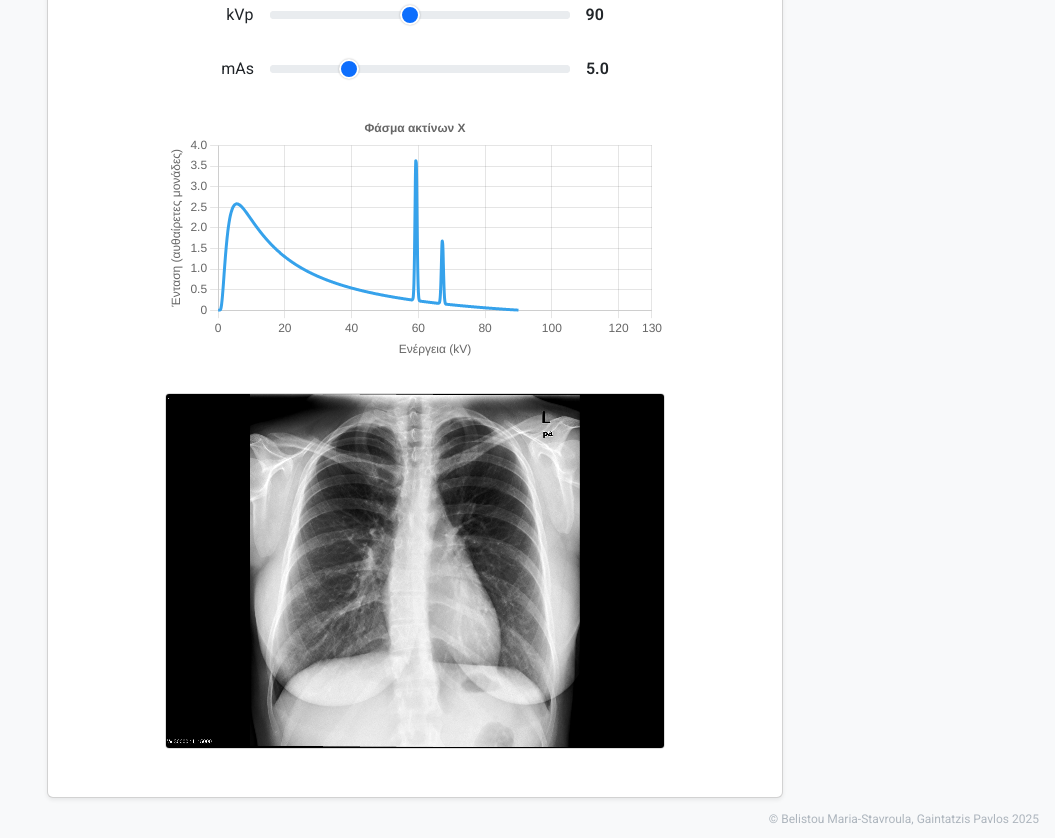
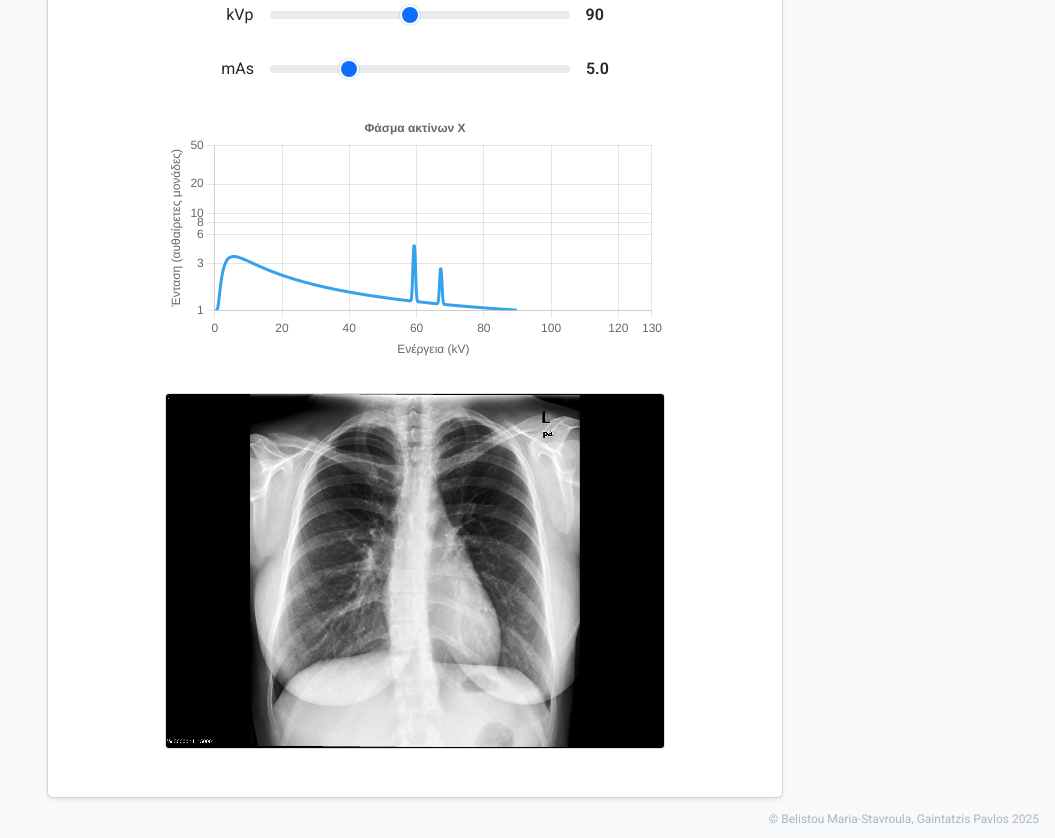
Before and after one commit to paulgai/x-ray-spectrum, a plain HTML site: page index.html in a window 1280 px wide. Shown: the part 86-924 px from the top of the page, without its empty margins (225-1280 px from the left). Drawn offline with nearby package versions, Linux system fonts and the light colour scheme.

Commit message:
Update index.html

```diff
--- a/index.html
+++ b/index.html
@@ -246,7 +246,7 @@
               ((kb * 0.1 * mas * (kvp - 67.2)) / 67.2) *
               Math.exp(-a / 67.2) *
               Math.exp(-((x - 67.2) ** 2) / (2 * s * s));
-            y = base + kaTerm + kbTerm;
+            y = base + kaTerm + kbTerm + 1;
           }
           xs.push(x);
           ys.push(y);
@@ -287,7 +287,14 @@
                 title: { display: true, text: "Ενέργεια (kV)" },
               },
               y: {
-                beginAtZero: true, // ξεκινά από το 0, αλλά δεν ορίζει άνω όριο
+                type: "logarithmic", // λογαριθμική κλίμακα
+                min: 1, // ≈“0” (πρέπει να είναι >0)
+                max: 50, // σταθερό άνω όριο
+                ticks: {
+                  callback: (value) => value, // π.χ. δείξε «1, 2, 5, 10, 20, 50»
+                  // αν θες να εμφανίζεται "0" στο 1:
+                  // callback: value => value === 1 ? '0' : value,
+                },
                 title: { display: true, text: "Ένταση (αυθαίρετες μονάδες)" },
               },
             },
```
